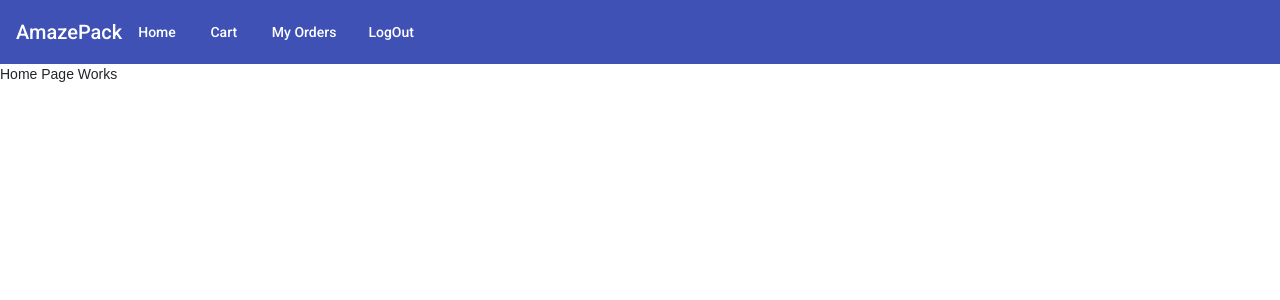
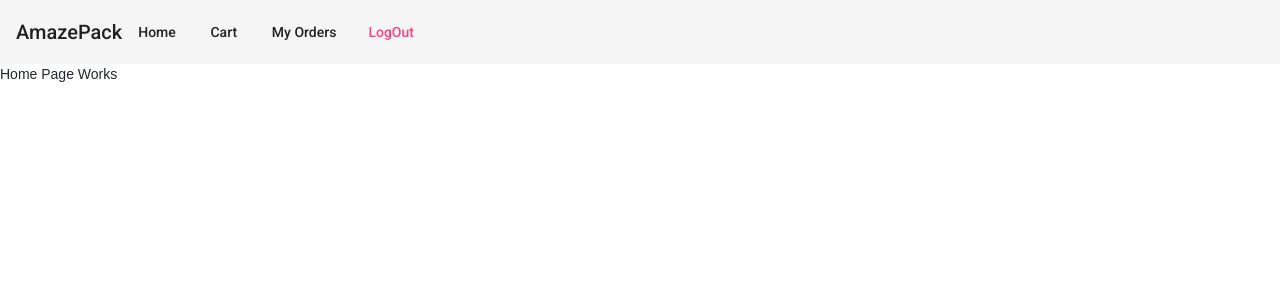
Before and after one commit to pradeeshprakasan17/db8ad685-9eed-4678-88e3-6562699c8b37, an Angular app in the folder angularapp/: page /home in a window 1280 px wide. Shown: the top 300 px of the page. Built offline with nearby package versions, Linux system fonts and the light colour scheme.

Commit message:
chnages done

```diff
--- a/angularapp/src/app/user-navbar/user-navbar.component.html
+++ b/angularapp/src/app/user-navbar/user-navbar.component.html
@@ -1,7 +1,7 @@
-<mat-toolbar color="primary">
+<mat-toolbar color="primary-purple">
     <span>AmazePack</span>
     <a mat-button routerLink="/home">Home</a>
     <a mat-button routerLink="/cart">Cart</a>
     <a mat-button routerLink="/orders">My Orders</a>
-    <a mat-button routerLink="/login">LogOut</a>
+    <a mat-button routerLink="/login" color="accent">LogOut</a>
 </mat-toolbar>
```
Also changed, not shown: 1 other file (tests, documents, lock files or other folders).
